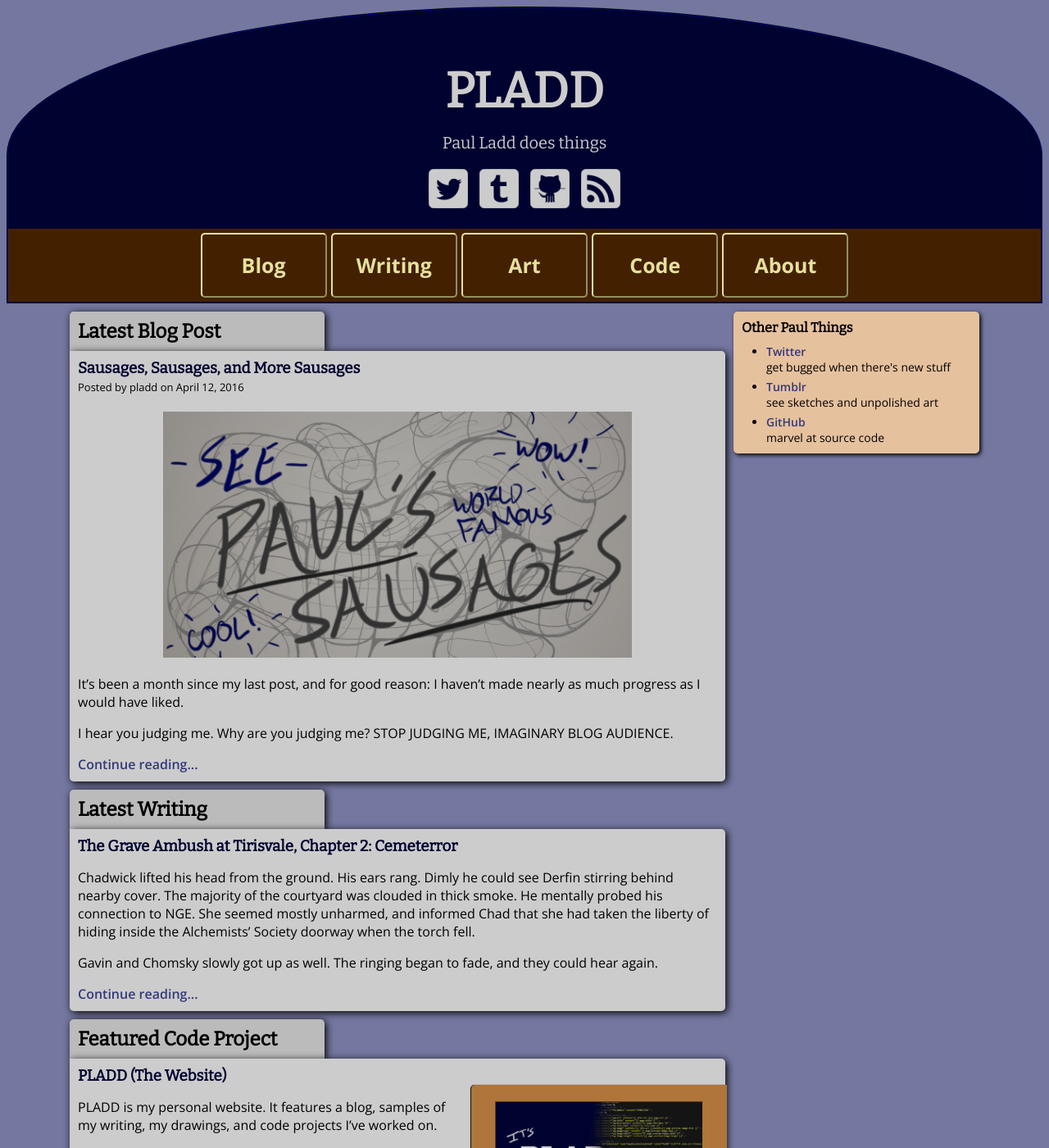
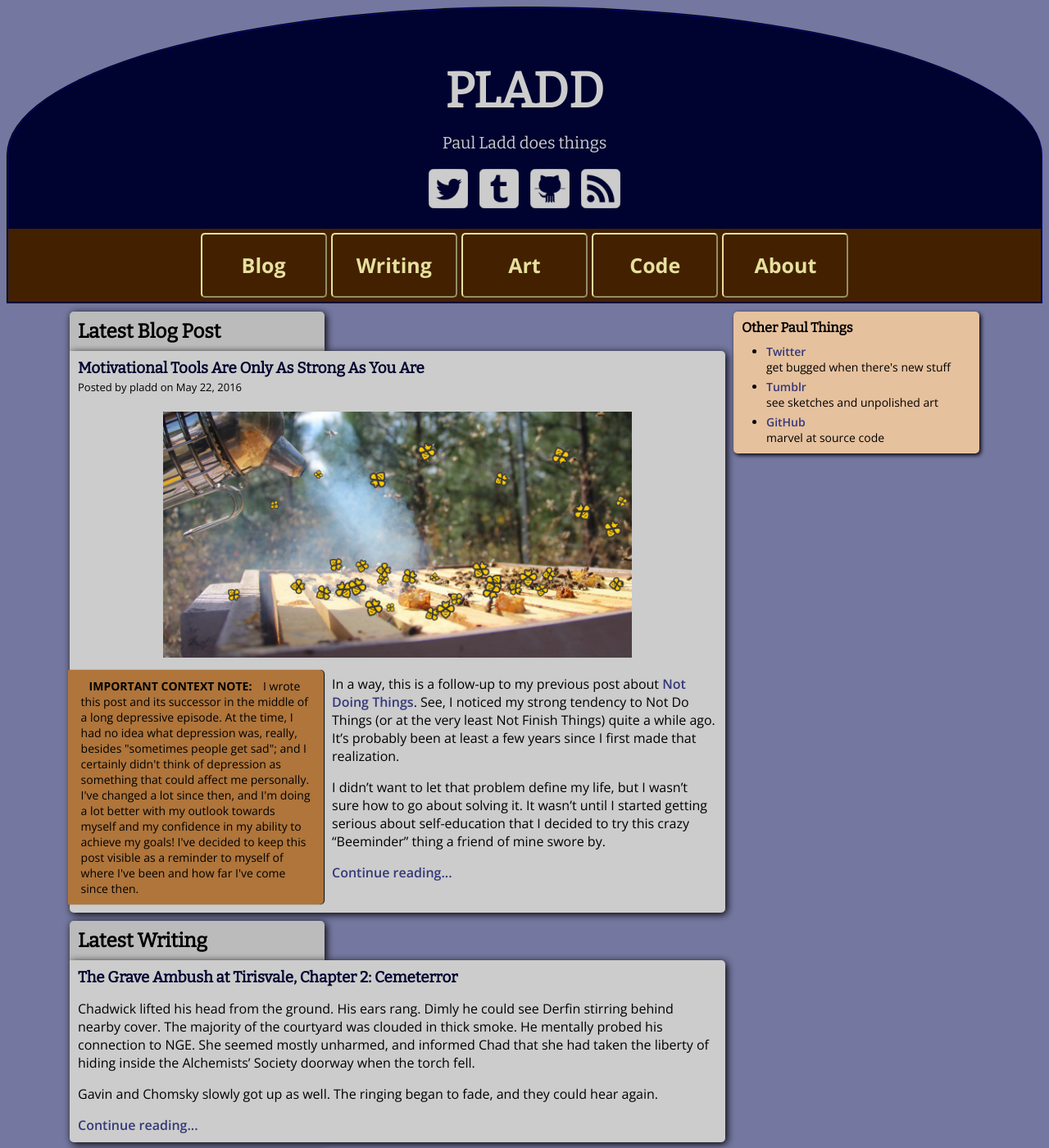
Before and after one commit to itspladd/personal-website-old, a Jekyll site: the page built from index.html, in a window 1280 px wide and 1400 px high. Shown: the whole window at 82% size. Built offline with Jekyll 4.4.1, drawn with Linux system fonts in a browser that asks for light colours.

Commit message:
Remove custom URL and move old posts back into live view.

```diff
--- a/CNAME
+++ /dev/null
@@ -1 +0,0 @@
-www.itspladd.com
--- a/blog/_drafts/i-am-good-at-not-doing-things.md
+++ b/blog/_posts/2016-05-11-i-am-good-at-not-doing-things.md
@@ -8,6 +8,16 @@ preview-image:
   title: "Sad computer is sad."
   alt: "A computer with a face on it gets progressively sadder as Day 1 wears on to Day 180, when the monitor has finally turned off entirely."
 ---
+
+<aside class="midtext-center">
+  <strong>IMPORTANT CONTEXT NOTE</strong>
+  <p>
+    I wrote this post and its successor in the middle of a long depressive episode. At the time, I had no idea what depression was, really, besides "sometimes people get sad"; and I certainly didn't think of depression as something that could affect me personally.
+  </p>
+  <p>
+    I've changed a lot since then, and I'm doing a lot better with my outlook towards myself and my confidence in my ability to achieve my goals! I've decided to keep this post visible as a reminder to myself of where I've been and how far I've come since then.
+  </p>
+</aside>
 
 I’m doing it again. For, like, the _bajillionth_ time. YES, THAT’S A REAL NUMBER.
 
--- a/blog/_drafts/systems-are-only-as-good-as-you.md
+++ b/blog/_posts/2016-05-22-systems-are-only-as-good-as-you.md
@@ -8,6 +8,11 @@ preview-image:
   title: "THE BEES! NOT THE BEES! THEY...uh, oh. Hm. They seem to be easily dealt with."
   alt: "A beekeeper blowing soothing smoke onto bees at a beehive, with the logo for the Beeminder application superimposed over individual bees."
 ---
+
+<aside class="midtext-left">
+    <figure>
+    <figcaption><strong>IMPORTANT CONTEXT NOTE:</strong> I wrote this post and its successor in the middle of a long depressive episode. At the time, I had no idea what depression was, really, besides "sometimes people get sad"; and I certainly didn't think of depression as something that could affect me personally. I've changed a lot since then, and I'm doing a lot better with my outlook towards myself and my confidence in my ability to achieve my goals! I've decided to keep this post visible as a reminder to myself of where I've been and how far I've come since then.</figcaption></figure>
+</aside>
 
 In a way, this is a follow-up to my previous post about [Not Doing Things]({% post_url 2016-05-11-i-am-good-at-not-doing-things %}). See, I noticed my strong tendency to Not Do Things (or at the very least Not Finish Things) quite a while ago. It's probably been at least a few years since I first made that realization.
 
```
